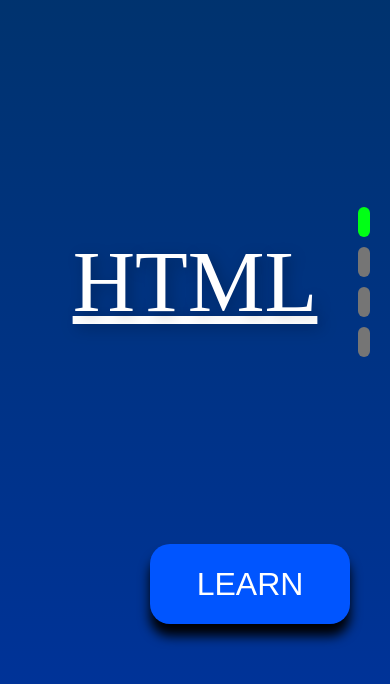
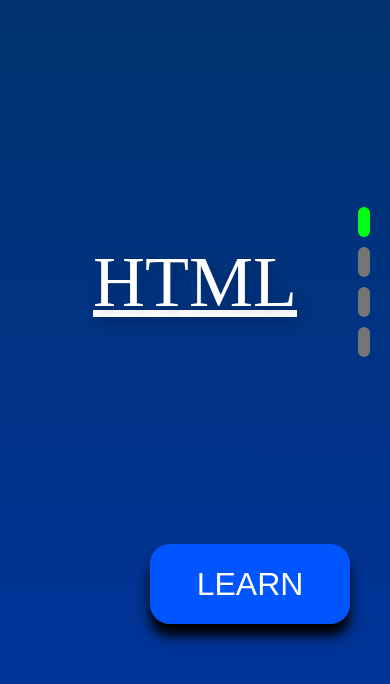
Before and after one commit to VSR-Official/Learn-Web-Development, a plain HTML site: page index.html in a window 390 px wide. Shown: the part 140-824 px from the top of the page. Drawn offline with Linux system fonts and the light colour scheme.

Commit message:
main: improved responsiveness of index.html

```diff
--- a/index.html
+++ b/index.html
@@ -178,7 +178,7 @@
              }
 
             .mTITLE {
-                font-size: 5.4rem;
+                font-size: 4.5rem;
             }
 
             .mBUTTON {
```
